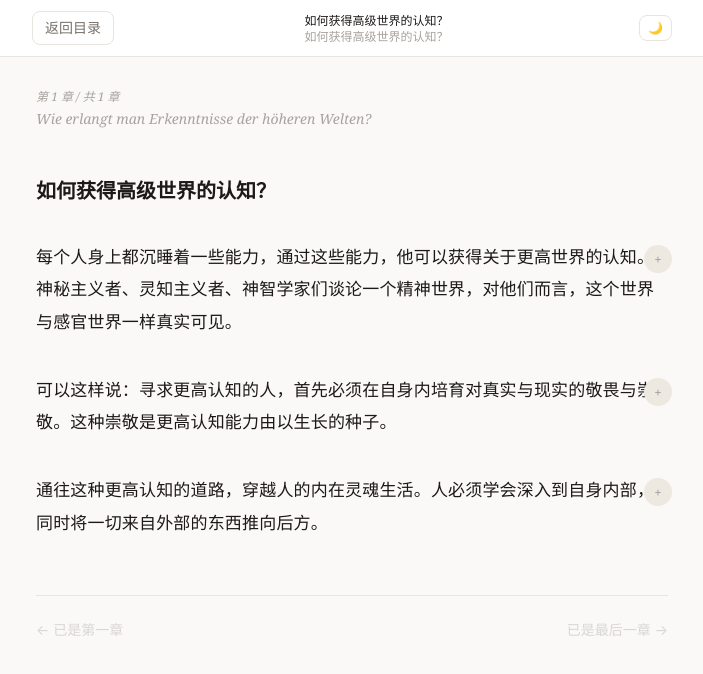
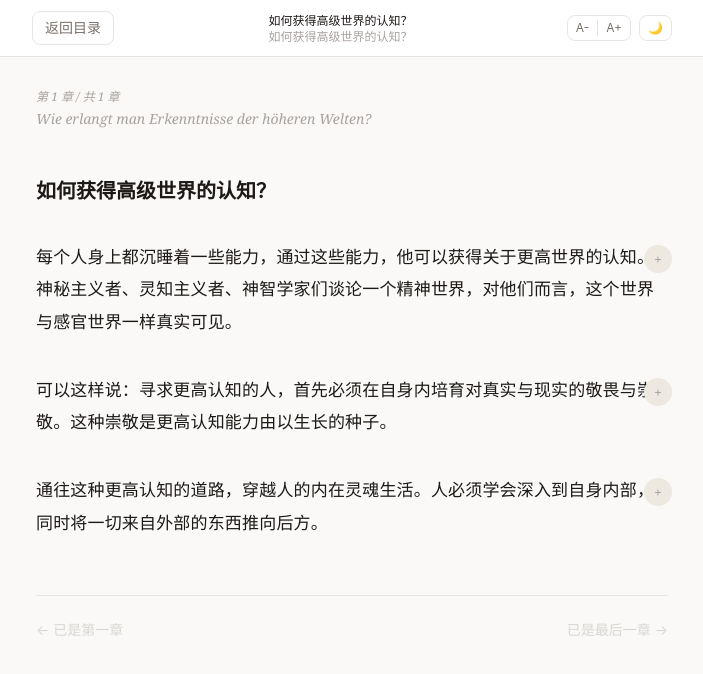
Before and after one commit to fwangdt-gif/steiner-reader, a Next.js app: page /books/knowledge-of-higher-worlds/chapters/how-ch1 in a window 1280 px wide. Shown: the top 674 px of the page, without its empty margins (288-991 px from the left). Built offline with nearby package versions, Linux system fonts and the light colour scheme.

Commit message:
add font size controls

```diff
--- a/app/books/[bookId]/chapters/[chapterId]/ReadingClient.tsx
+++ b/app/books/[bookId]/chapters/[chapterId]/ReadingClient.tsx
@@ -295,6 +295,9 @@ export default function ReadingClient({
   const [activeBlock, setActiveBlock] = useState<ContentBlock | null>(null)
   const [dark, setDark] = useState(false)
 
+  const FONT_SIZES = [15, 17, 20] // 小 / 中 / 大
+  const [sizeIdx, setSizeIdx] = useState(1) // 默认中档
+
   // 初始化主题
   useEffect(() => {
     const saved = localStorage.getItem('steiner_theme')
@@ -303,6 +306,25 @@ export default function ReadingClient({
       setDark(true)
     }
   }, [])
+
+  // 初始化字号
+  useEffect(() => {
+    const saved = localStorage.getItem('steiner_font_size')
+    if (saved !== null) {
+      const idx = Number(saved)
+      setSizeIdx(idx)
+      document.documentElement.style.setProperty('--reading-font-size', FONT_SIZES[idx] + 'px')
+    }
+  }, []) // eslint-disable-line react-hooks/exhaustive-deps
+
+  const changeSize = (delta: number) => {
+    setSizeIdx((prev) => {
+      const next = Math.min(Math.max(prev + delta, 0), FONT_SIZES.length - 1)
+      document.documentElement.style.setProperty('--reading-font-size', FONT_SIZES[next] + 'px')
+      localStorage.setItem('steiner_font_size', String(next))
+      return next
+    })
+  }
 
   const toggleTheme = () => {
     const next = !dark
@@ -363,6 +385,27 @@ export default function ReadingClient({
             {noteCount > 0 && (
               <span className="text-xs" style={{ color: 'var(--text-muted)' }}>📝 {noteCount}</span>
             )}
+            {/* 字号调节 */}
+            <div className="flex items-center rounded-lg border overflow-hidden" style={{ borderColor: 'var(--border)' }}>
+              <button
+                onClick={() => changeSize(-1)}
+                disabled={sizeIdx === 0}
+                className="px-2 py-1 text-xs disabled:opacity-30"
+                style={{ color: 'var(--text-secondary)' }}
+              >
+                A-
+              </button>
+              <span className="w-px h-4 self-center" style={{ backgroundColor: 'var(--border)' }} />
+              <button
+                onClick={() => changeSize(1)}
+                disabled={sizeIdx === FONT_SIZES.length - 1}
+                className="px-2 py-1 text-xs disabled:opacity-30"
+                style={{ color: 'var(--text-secondary)' }}
+              >
+                A+
+              </button>
+            </div>
+            {/* 亮暗切换 */}
             <button
               onClick={toggleTheme}
               className="text-xs px-2 py-1 rounded-lg border"
--- a/app/globals.css
+++ b/app/globals.css
@@ -35,7 +35,7 @@ body {
 }
 
 .reading-text {
-  font-size: 17px;
+  font-size: var(--reading-font-size, 17px);
   line-height: 1.9;
   letter-spacing: 0.01em;
 }
```
